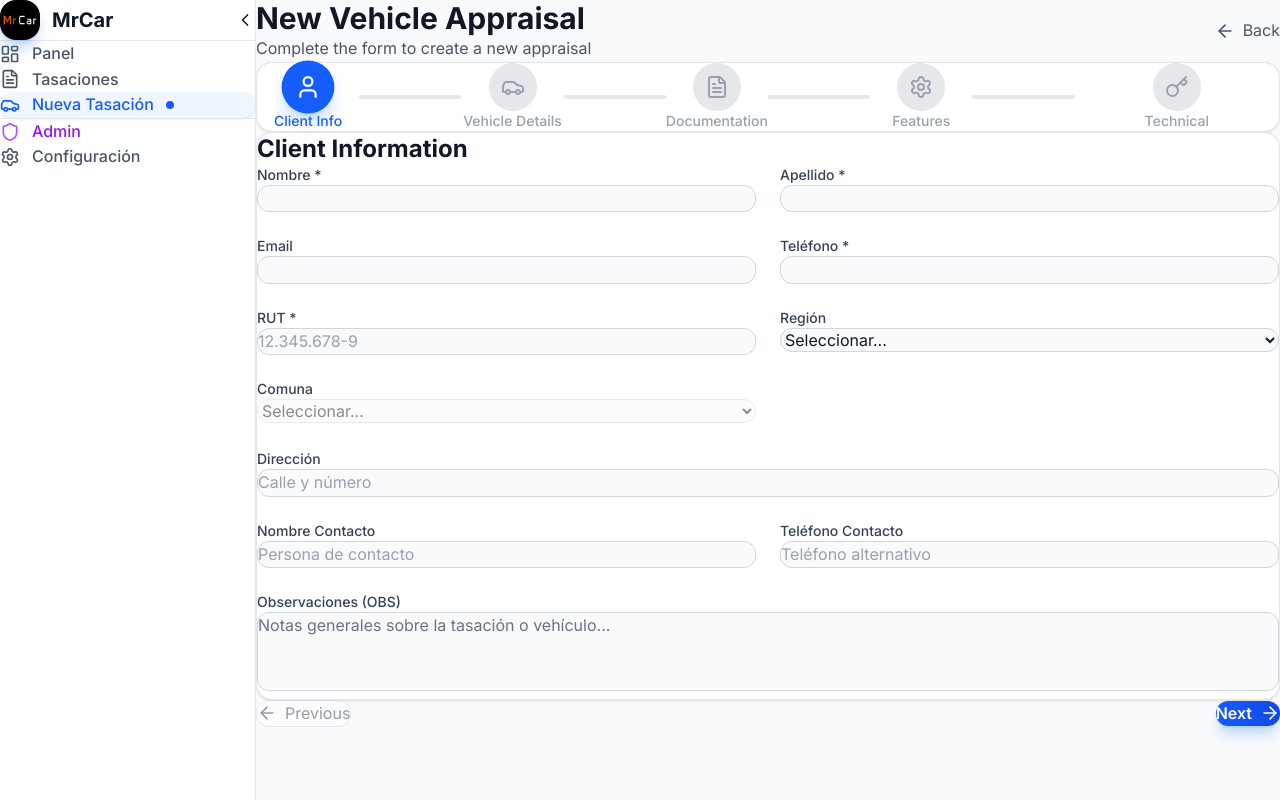
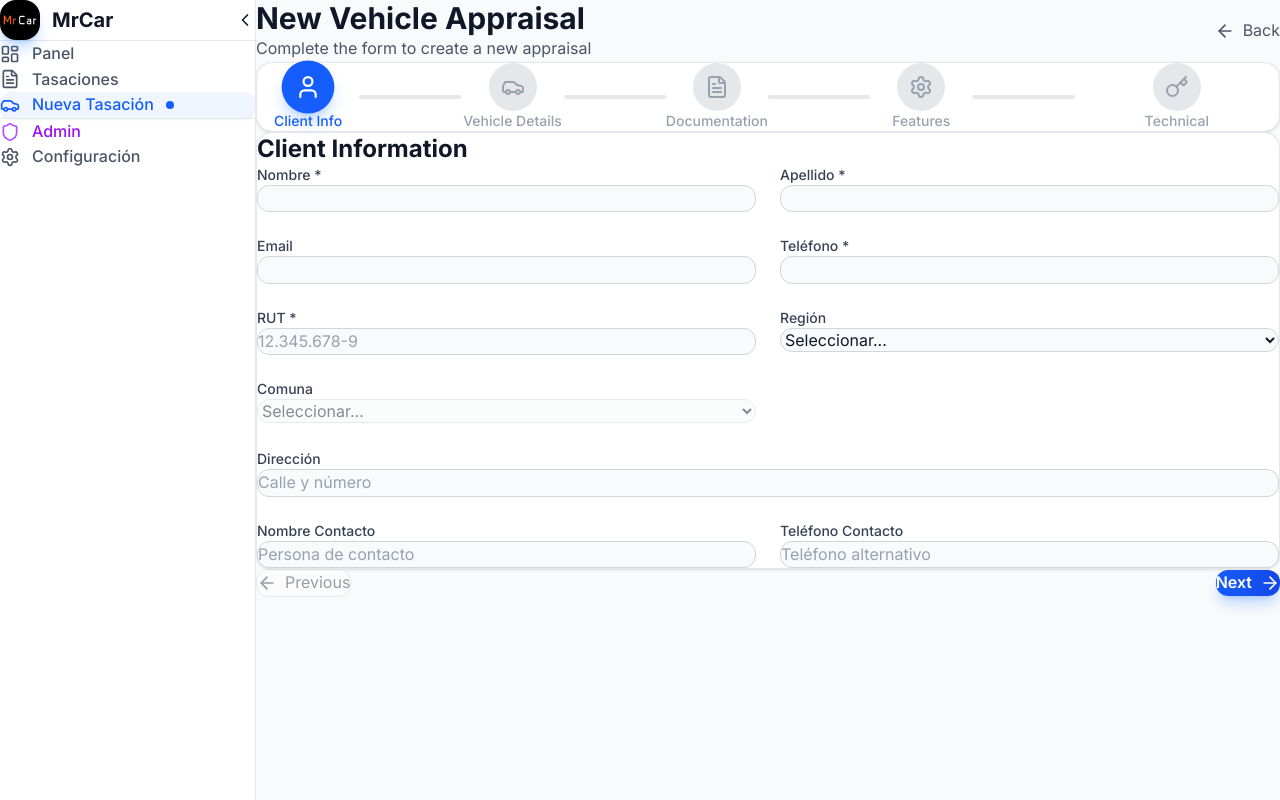
Before and after one commit to dryanez/mrcar, a Next.js app: page /dashboard/appraisals/new in a window 1280 px wide. Built offline with nearby package versions, Linux system fonts and the light colour scheme.

Commit message:
fix: remove duplicate observaciones from step 1 - keep only in step 5

```diff
--- a/app/dashboard/appraisals/new/page.tsx
+++ b/app/dashboard/appraisals/new/page.tsx
@@ -396,19 +396,6 @@ export default function NewAppraisalPage() {
                                     placeholder="Teléfono alternativo"
                                     {...register('contactTelefono')}
                                 />
-
-                                {/* NEW: Observations */}
-                                <div className="md:col-span-2">
-                                    <label className="block text-sm font-medium text-gray-700 dark:text-gray-300 mb-2">
-                                        Observaciones (OBS)
-                                    </label>
-                                    <textarea
-                                        {...register('observaciones')}
-                                        rows={3}
-                                        className="w-full px-4 py-3 bg-gray-50 dark:bg-gray-800 border border-gray-300 dark:border-gray-700 rounded-lg text-gray-900 dark:text-white placeholder-gray-500 dark:placeholder-gray-400 focus:ring-2 focus:ring-blue-500 focus:border-transparent outline-none transition-all resize-none"
-                                        placeholder="Notas generales sobre la tasación o vehículo..."
-                                    />
-                                </div>
                             </div>
                         </div>
                     )}
```
